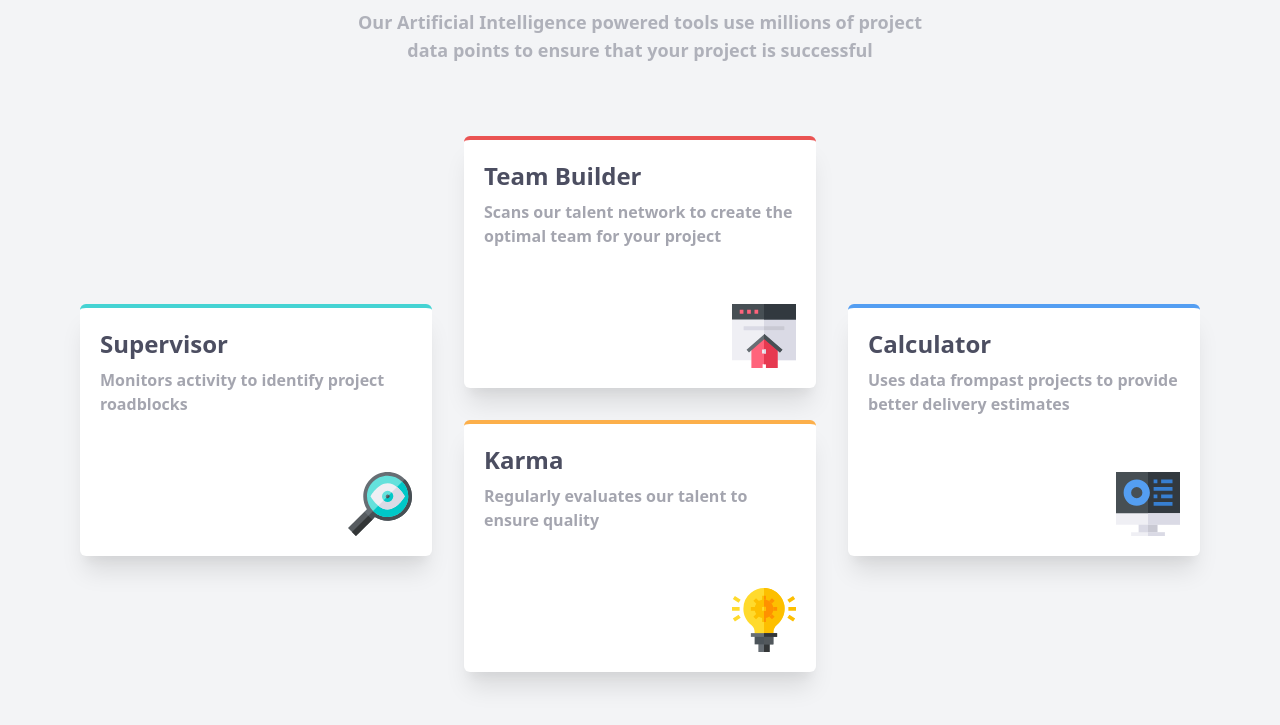
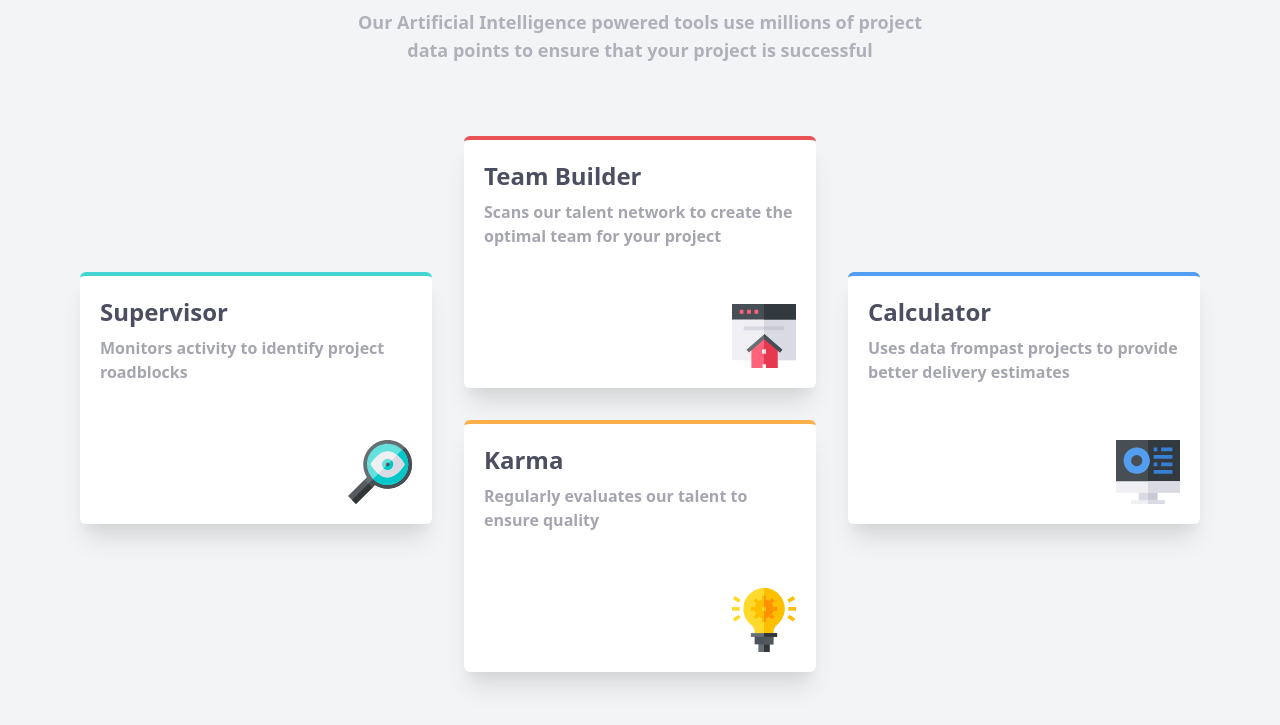
Before and after one commit to gusanchedev/prj-09-four-card-feature-section, a website built with Vite: page index.html in a window 1280 px wide. Shown: the part 219-944 px from the top of the page. Built offline with nearby package versions, Linux system fonts and the light colour scheme.

Commit message:
🐛  Fix vertical spacing between cards

```diff
--- a/index.html
+++ b/index.html
@@ -29,7 +29,7 @@
       </header>
       <main class="md:grid grid-cols-3 md:grid-rows-2 md:items-start md:my-12">
 
-        <div class="bg-white md:col-start-1 md:row-start-1 text-right mx-8 md:mx-4 my-6 md:mt-48 p-5 rounded-md border-t-4 border-prj9Cyan shadow-xl">
+        <div class="bg-white md:col-start-1 md:row-start-1 text-right mx-8 md:mx-4 my-6 md:mt-40 p-5 rounded-md border-t-4 border-prj9Cyan shadow-xl">
           <p class="text-VeryDarkBlue text-2xl font-bold text-left">Supervisor</p>
           <p class="text-VeryDarkBlue text-sm md:text-base font-semibold opacity-50 mt-2 my-6 md:h-20 leading-7 text-left">Monitors activity to identify project roadblocks </p>
           <img class="inline" src="./images/icon-supervisor.svg" alt="">
@@ -39,12 +39,12 @@
           <p class="text-VeryDarkBlue text-sm md:text-base font-semibold opacity-50 mt-2 my-6 md:h-20 leading-7 text-left">Scans our talent network to create the optimal team for your project </p>
           <img class="inline" src="./images/icon-team-builder.svg" alt="">
         </div>
-        <div class="bg-white md:col-start-2 md:row-start-2 text-right mx-8 md:mx-4 my-6 md:-mt-40 p-5 rounded-md border-t-4 border-prj9Orange shadow-xl">
+        <div class="bg-white md:col-start-2 md:row-start-2 text-right mx-8 md:mx-4 my-6 md:-mt-32 p-5 rounded-md border-t-4 border-prj9Orange shadow-xl">
           <p class="text-VeryDarkBlue text-2xl font-bold text-left">Karma</p>
           <p class="text-VeryDarkBlue text-sm md:text-base font-semibold opacity-50 mt-2 my-6 md:h-20 leading-7 text-left">Regularly evaluates our talent to ensure quality </p>
           <img class="inline" src="./images/icon-karma.svg" alt="">
         </div>
-        <div class="bg-white md:col-start-3 md:row-start-1 text-right mx-8 md:mx-4 my-6 md:mt-48 p-5 rounded-md border-t-4 border-prj9Blue shadow-xl">
+        <div class="bg-white md:col-start-3 md:row-start-1 text-right mx-8 md:mx-4 my-6 md:mt-40 p-5 rounded-md border-t-4 border-prj9Blue shadow-xl">
           <p class="text-VeryDarkBlue text-2xl font-bold text-left">Calculator </p>
           <p class="text-VeryDarkBlue text-sm md:text-base font-semibold opacity-50 mt-2 my-6 md:h-20 leading-7 text-left">Uses data frompast projects to provide better delivery estimates</p>
           <img class="inline" src="./images/icon-calculator.svg" alt="">
```
